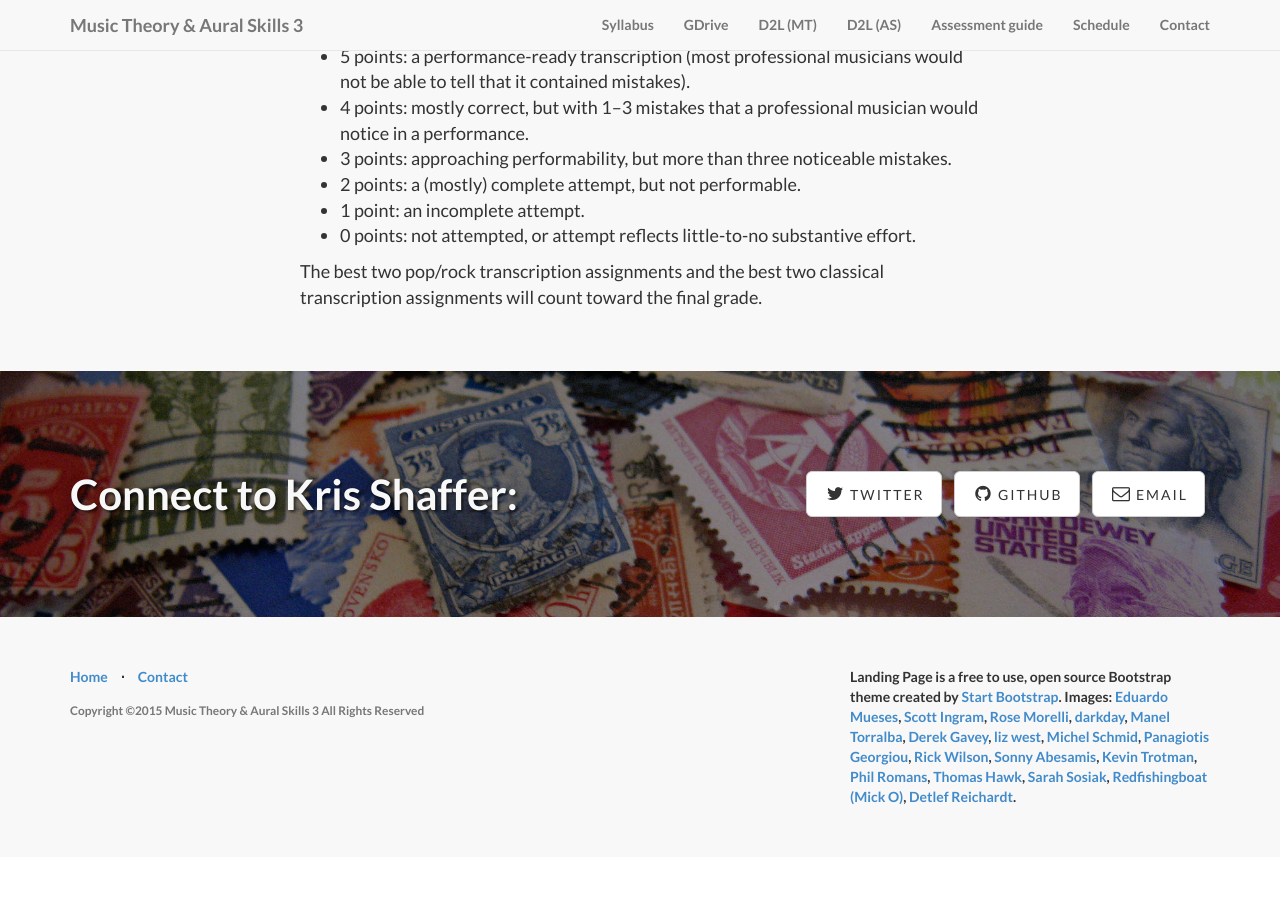
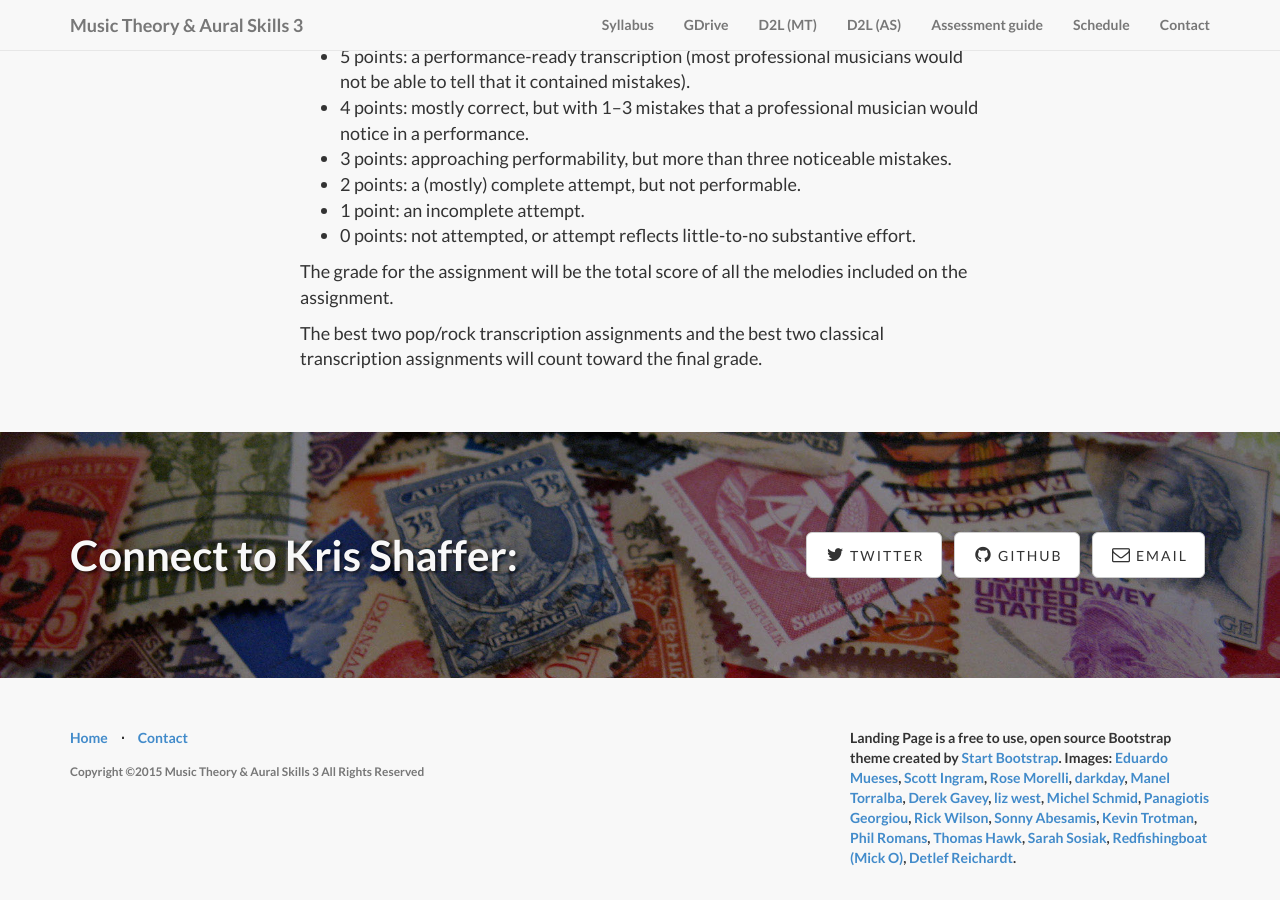
Before and after one commit to kshaffer/theory3, a Jekyll site: the page built from assessments.md, in a window 1280 px wide and 900 px high, scrolled down 7131 px. Built offline with Jekyll 4.4.1, drawn with Linux system fonts in a browser that asks for light colours; nearby versions of some CDN libraries; library files that are not in the unit come from our copies; before the commit the page ends 7988 px from its top, so only the background shows below that.

Commit message:
update fast transcription rubric

```diff
--- a/assessments.md
+++ b/assessments.md
@@ -160,5 +160,6 @@ Each fast transcription assignment will contain 2–3 melodies (or bass lines),
 - 1 point: an incomplete attempt.
 - 0 points: not attempted, or attempt reflects little-to-no substantive effort.
 
+The grade for the assignment will be the total score of all the melodies included on the assignment.
 
 The best two pop/rock transcription assignments and the best two classical transcription assignments will count toward the final grade.
```
